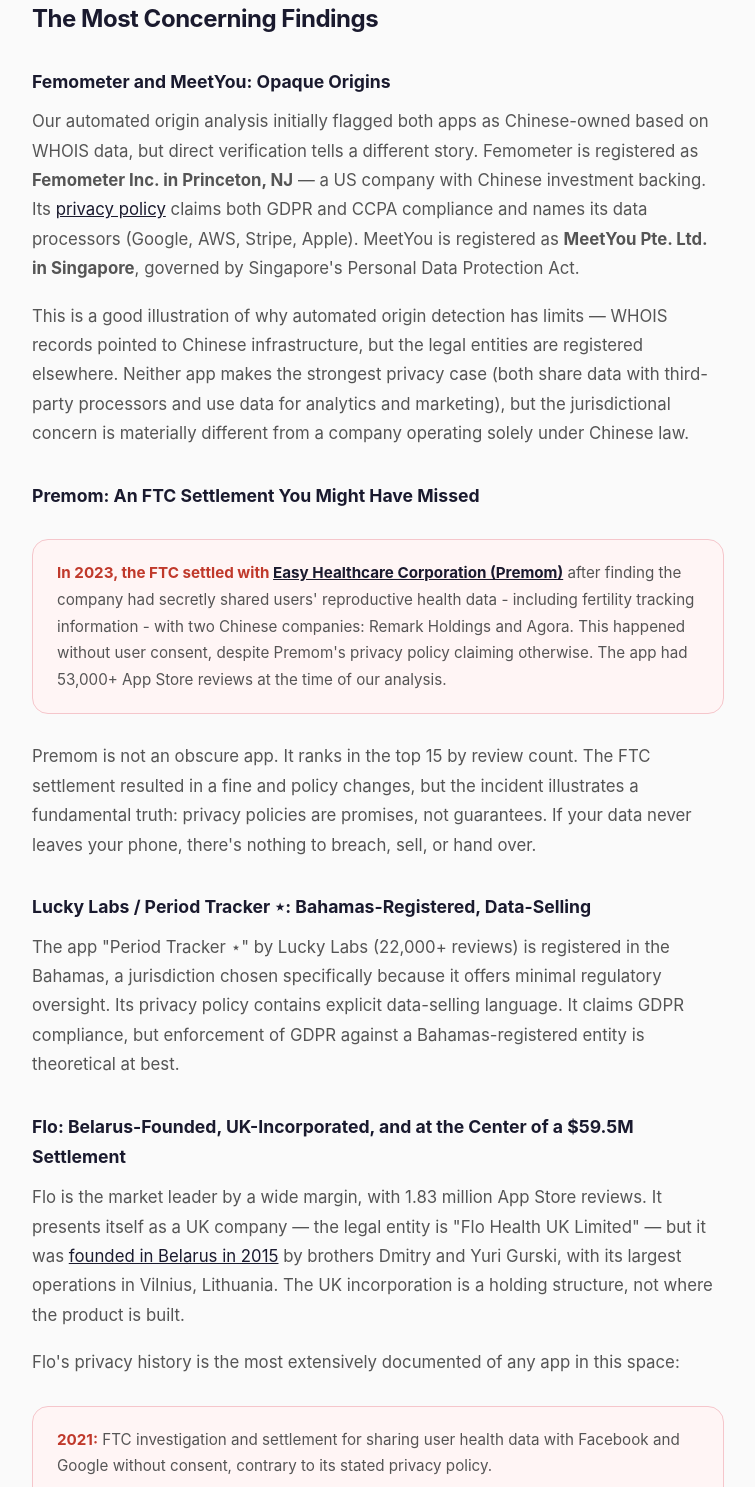
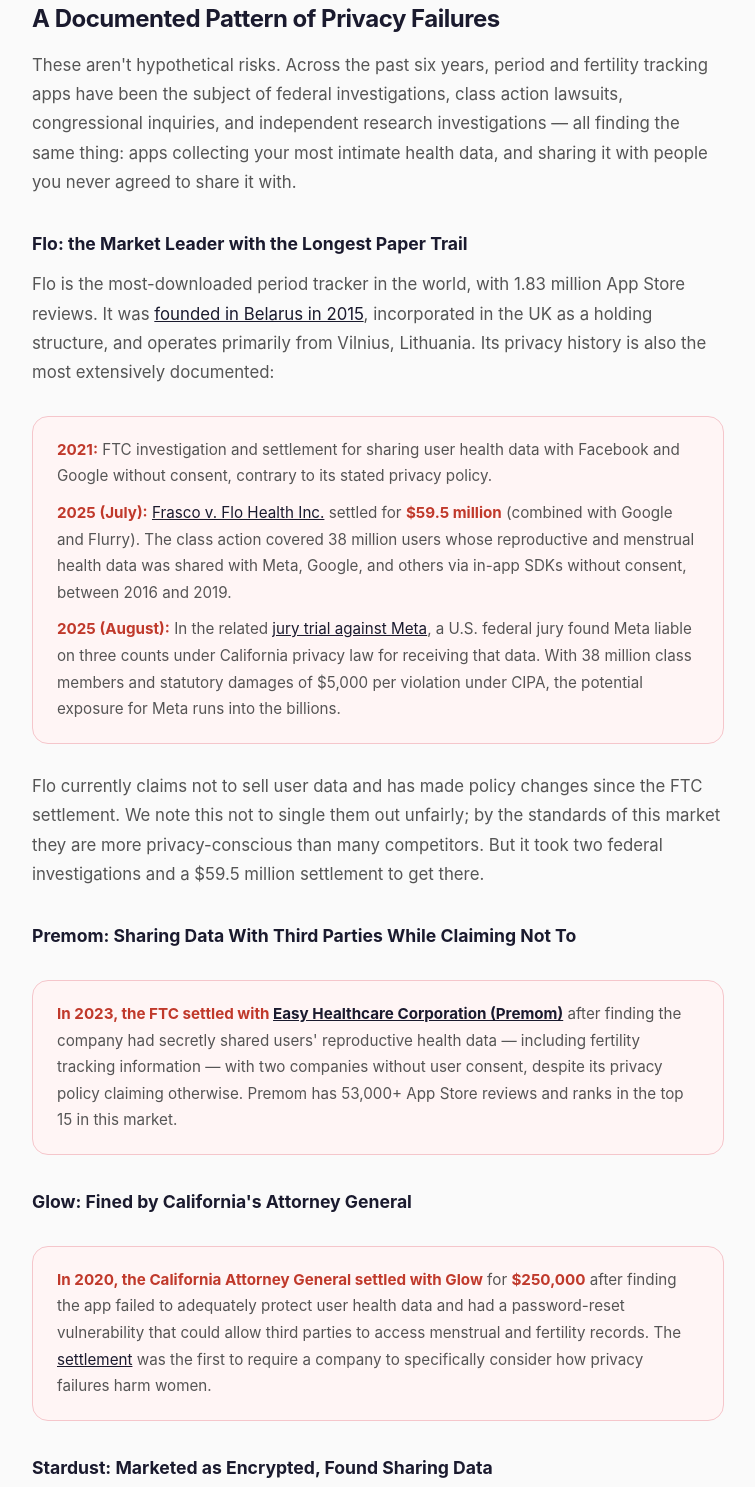
Before and after one commit to pjaol/safeflow, a plain HTML site: page docs/period-tracker-privacy.html in a window 1280 px wide. Shown: the part 4172-5659 px from the top of the page, without its empty margins (262-1017 px from the left). Drawn offline with nearby package versions, Linux system fonts and the light colour scheme.

Commit message:
Replace Femometer/MeetYou section with documented privacy violations across industry

```diff
--- a/docs/period-tracker-privacy.html
+++ b/docs/period-tracker-privacy.html
@@ -549,43 +549,53 @@
     </script>
     <p style="font-size:0.82rem;color:#aaa;margin-top:10px;">* UK/HK combined outstrips the USA by 2.1x in total reviews, driven almost entirely by Flo (1.83M). Flo is UK-incorporated but was founded in Belarus and operates primarily from Vilnius — the UK registration reflects legal structure, not true origin. &nbsp;** Chart covers 285 of 289 apps; Japan (3 apps, 111 reviews) and South Korea (2 apps, 84 reviews) are included in the underlying data but omitted from chart groupings.</p>
 
-    <h2>The Most Concerning Findings</h2>
+    <h2>A Documented Pattern of Privacy Failures</h2>
 
-    <h3>Femometer and MeetYou: Opaque Origins</h3>
+    <p>These aren't hypothetical risks. Across the past six years, period and fertility tracking apps have been the subject of federal investigations, class action lawsuits, congressional inquiries, and independent research investigations — all finding the same thing: apps collecting your most intimate health data, and sharing it with people you never agreed to share it with.</p>
 
-    <p>Our automated origin analysis initially flagged both apps as Chinese-owned based on WHOIS data, but direct verification tells a different story. Femometer is registered as <strong>Femometer Inc. in Princeton, NJ</strong> — a US company with Chinese investment backing. Its <a href="https://www.femometer.com/privacyPolicy" target="_blank" rel="noopener">privacy policy</a> claims both GDPR and CCPA compliance and names its data processors (Google, AWS, Stripe, Apple). MeetYou is registered as <strong>MeetYou Pte. Ltd. in Singapore</strong>, governed by Singapore's Personal Data Protection Act.</p>
+    <h3>Flo: the Market Leader with the Longest Paper Trail</h3>
 
-    <p>This is a good illustration of why automated origin detection has limits — WHOIS records pointed to Chinese infrastructure, but the legal entities are registered elsewhere. Neither app makes the strongest privacy case (both share data with third-party processors and use data for analytics and marketing), but the jurisdictional concern is materially different from a company operating solely under Chinese law.</p>
-
-    <h3>Premom: An FTC Settlement You Might Have Missed</h3>
-
-    <div class="warning-box">
-      <p><strong>In 2023, the FTC settled with <a href="https://www.ftc.gov/legal-library/browse/cases-proceedings/202-3186-easy-healthcare-corporation-us-v" target="_blank" rel="noopener">Easy Healthcare Corporation (Premom)</a></strong> after finding the company had secretly shared users' reproductive health data - including fertility tracking information - with two Chinese companies: Remark Holdings and Agora. This happened without user consent, despite Premom's privacy policy claiming otherwise. The app had 53,000+ App Store reviews at the time of our analysis.</p>
-    </div>
-
-    <p>Premom is not an obscure app. It ranks in the top 15 by review count. The FTC settlement resulted in a fine and policy changes, but the incident illustrates a fundamental truth: privacy policies are promises, not guarantees. If your data never leaves your phone, there's nothing to breach, sell, or hand over.</p>
-
-    <h3>Lucky Labs / Period Tracker ⋆: Bahamas-Registered, Data-Selling</h3>
-
-    <p>The app "Period Tracker ⋆" by Lucky Labs (22,000+ reviews) is registered in the Bahamas, a jurisdiction chosen specifically because it offers minimal regulatory oversight. Its privacy policy contains explicit data-selling language. It claims GDPR compliance, but enforcement of GDPR against a Bahamas-registered entity is theoretical at best.</p>
-
-    <h3>Flo: Belarus-Founded, UK-Incorporated, and at the Center of a $59.5M Settlement</h3>
-
-    <p>Flo is the market leader by a wide margin, with 1.83 million App Store reviews. It presents itself as a UK company — the legal entity is "Flo Health UK Limited" — but it was <a href="https://en.wikipedia.org/wiki/Flo_(app)" target="_blank" rel="noopener">founded in Belarus in 2015</a> by brothers Dmitry and Yuri Gurski, with its largest operations in Vilnius, Lithuania. The UK incorporation is a holding structure, not where the product is built.</p>
-
-    <p>Flo's privacy history is the most extensively documented of any app in this space:</p>
+    <p>Flo is the most-downloaded period tracker in the world, with 1.83 million App Store reviews. It was <a href="https://en.wikipedia.org/wiki/Flo_(app)" target="_blank" rel="noopener">founded in Belarus in 2015</a>, incorporated in the UK as a holding structure, and operates primarily from Vilnius, Lithuania. Its privacy history is also the most extensively documented:</p>
 
     <div class="warning-box">
       <p><strong>2021:</strong> FTC investigation and settlement for sharing user health data with Facebook and Google without consent, contrary to its stated privacy policy.</p>
       <p style="margin-top:10px;"><strong>2025 (July):</strong> <a href="https://www.labaton.com/cases/frasco-v-flo-health-inc" target="_blank" rel="noopener">Frasco v. Flo Health Inc.</a> settled for <strong>$59.5 million</strong> (combined with Google and Flurry). The class action covered 38 million users whose reproductive and menstrual health data was shared with Meta, Google, and others via in-app SDKs without consent, between 2016 and 2019.</p>
-      <p style="margin-top:10px;"><strong>2025 (August):</strong> In the related <a href="https://www.hipaajournal.com/jury-trial-meta-flo-health-consumer-privacy/" target="_blank" rel="noopener">jury trial against Meta</a>, a U.S. federal jury found Meta liable on three counts under California privacy law for receiving that data. With 38 million class members and statutory damages of $5,000 per violation under CIPA, the potential total exposure for Meta runs into the billions. A final damages judgment had not been issued at the time of writing.</p>
+      <p style="margin-top:10px;"><strong>2025 (August):</strong> In the related <a href="https://www.hipaajournal.com/jury-trial-meta-flo-health-consumer-privacy/" target="_blank" rel="noopener">jury trial against Meta</a>, a U.S. federal jury found Meta liable on three counts under California privacy law for receiving that data. With 38 million class members and statutory damages of $5,000 per violation under CIPA, the potential exposure for Meta runs into the billions.</p>
     </div>
 
-    <p>Flo currently claims not to sell user data and has made policy changes since the FTC settlement. We note this history not to single them out unfairly; by the standards of this market, they are more privacy-conscious than many competitors. But the track record illustrates the core problem: privacy promises are only as strong as the enforcement mechanisms behind them.</p>
+    <p>Flo currently claims not to sell user data and has made policy changes since the FTC settlement. We note this not to single them out unfairly; by the standards of this market they are more privacy-conscious than many competitors. But it took two federal investigations and a $59.5 million settlement to get there.</p>
+
+    <h3>Premom: Sharing Data With Third Parties While Claiming Not To</h3>
+
+    <div class="warning-box">
+      <p><strong>In 2023, the FTC settled with <a href="https://www.ftc.gov/legal-library/browse/cases-proceedings/202-3186-easy-healthcare-corporation-us-v" target="_blank" rel="noopener">Easy Healthcare Corporation (Premom)</a></strong> after finding the company had secretly shared users' reproductive health data — including fertility tracking information — with two companies without user consent, despite its privacy policy claiming otherwise. Premom has 53,000+ App Store reviews and ranks in the top 15 in this market.</p>
+    </div>
+
+    <h3>Glow: Fined by California's Attorney General</h3>
+
+    <div class="warning-box">
+      <p><strong>In 2020, the California Attorney General settled with Glow</strong> for <strong>$250,000</strong> after finding the app failed to adequately protect user health data and had a password-reset vulnerability that could allow third parties to access menstrual and fertility records. The <a href="https://oag.ca.gov/news/press-releases/attorney-general-becerra-announces-landmark-settlement-against-glow-inc-%E2%80%93" target="_blank" rel="noopener">settlement</a> was the first to require a company to specifically consider how privacy failures harm women.</p>
+    </div>
+
+    <h3>Stardust: Marketed as Encrypted, Found Sharing Data</h3>
+
+    <p>After the Dobbs decision in 2022, Stardust surged to #1 on the US App Store by marketing itself as end-to-end encrypted and privacy-safe. A <a href="https://techcrunch.com/2022/06/27/stardust-period-tracker-phone-number/" target="_blank" rel="noopener">TechCrunch investigation</a> found it was sharing users' phone numbers with third-party analytics firm Mixpanel, and that encryption keys generated on-device were being uploaded to Stardust's own servers — meaning Stardust could decrypt the data. The app subsequently removed all mentions of "end-to-end encryption" from its marketing.</p>
+
+    <h3>Ovia: Selling Employers a Window Into Their Staff's Pregnancies</h3>
+
+    <p>A <a href="https://www.washingtonpost.com/technology/2019/04/10/tracking-your-pregnancy-an-app-may-be-more-public-than-you-think/" target="_blank" rel="noopener">Washington Post investigation</a> found that Ovia sold a version of its fertility and pregnancy app directly to employers as a workplace "benefit." HR departments could access dashboards showing how many employees faced high-risk pregnancies, when new mothers planned to return to work, and what health questions staff were researching — all drawn from data users entered believing it was private.</p>
+
+    <h3>Maya, MIA Fem, and Others: Sharing Intimate Data With Facebook Before You Even Opened the App</h3>
+
+    <p>A <a href="https://privacyinternational.org/long-read/3196/no-bodys-business-mine-how-menstruations-apps-are-sharing-your-data" target="_blank" rel="noopener">2019 Privacy International investigation</a> found that several period apps were automatically transmitting intimate health data — menstrual cycle dates, mood, sexual activity, contraception choices — to Facebook the moment a user opened the app, regardless of whether the user had a Facebook account. Apps documented in the investigation included Maya (5M+ downloads), MIA Fem (1M+), and My Period Tracker. Four of the six exposed apps changed their practices after the investigation published.</p>
+
+    <h3>The FTC Expanded Its Rules Because of This Industry</h3>
+
+    <p>In July 2024, the FTC updated its Health Breach Notification Rule to <a href="https://www.ftc.gov/business-guidance/blog/2024/04/updated-ftc-health-breach-notification-rule-puts-new-provisions-place-protect-users-health-apps" target="_blank" rel="noopener">explicitly cover consumer health apps</a>, including period trackers. Apps are now required to notify users whenever their health data is shared without consent — not just when there's a hack. The rule was updated specifically because apps in this category had repeatedly shared sensitive health data without users' knowledge.</p>
 
     <h3>Natural Cycles: The Most Privacy-Conscious Cloud Option</h3>
 
-    <p>If you must use a cloud-based period tracker, Natural Cycles (Sweden, FDA-cleared as a contraceptive app) has the strongest privacy posture in our analysis: governed by Swedish law and GDPR, no advertising detected, no third-party data sharing detected. However, it requires a mandatory account and your data is uploaded to their servers — that's simply how the product works. Once your data leaves your phone, you're trusting a company, a legal system, and a server you'll never see.</p>
+    <p>If you must use a cloud-based period tracker, Natural Cycles (Sweden, FDA-cleared as a contraceptive app) has the strongest privacy posture in our analysis: governed by Swedish law and GDPR, no advertising detected, no third-party data sharing detected. However, it requires a mandatory account and your data is uploaded to their servers — that's simply how the product works. Once your data leaves your phone, you're trusting a company, a legal system, and a server you'll never see. Notably, in November 2024, Clue (Berlin-based) <a href="https://www.newsweek.com/period-tracking-app-refuses-disclose-data-american-authorities-1982841" target="_blank" rel="noopener">publicly stated it would refuse to comply</a> with any US government subpoena for user data — a meaningful stance, but one that only matters if your data is stored somewhere that could receive a subpoena in the first place.</p>
 
     <h2>The Real Problem: Your Data on Their Server</h2>
 
```
